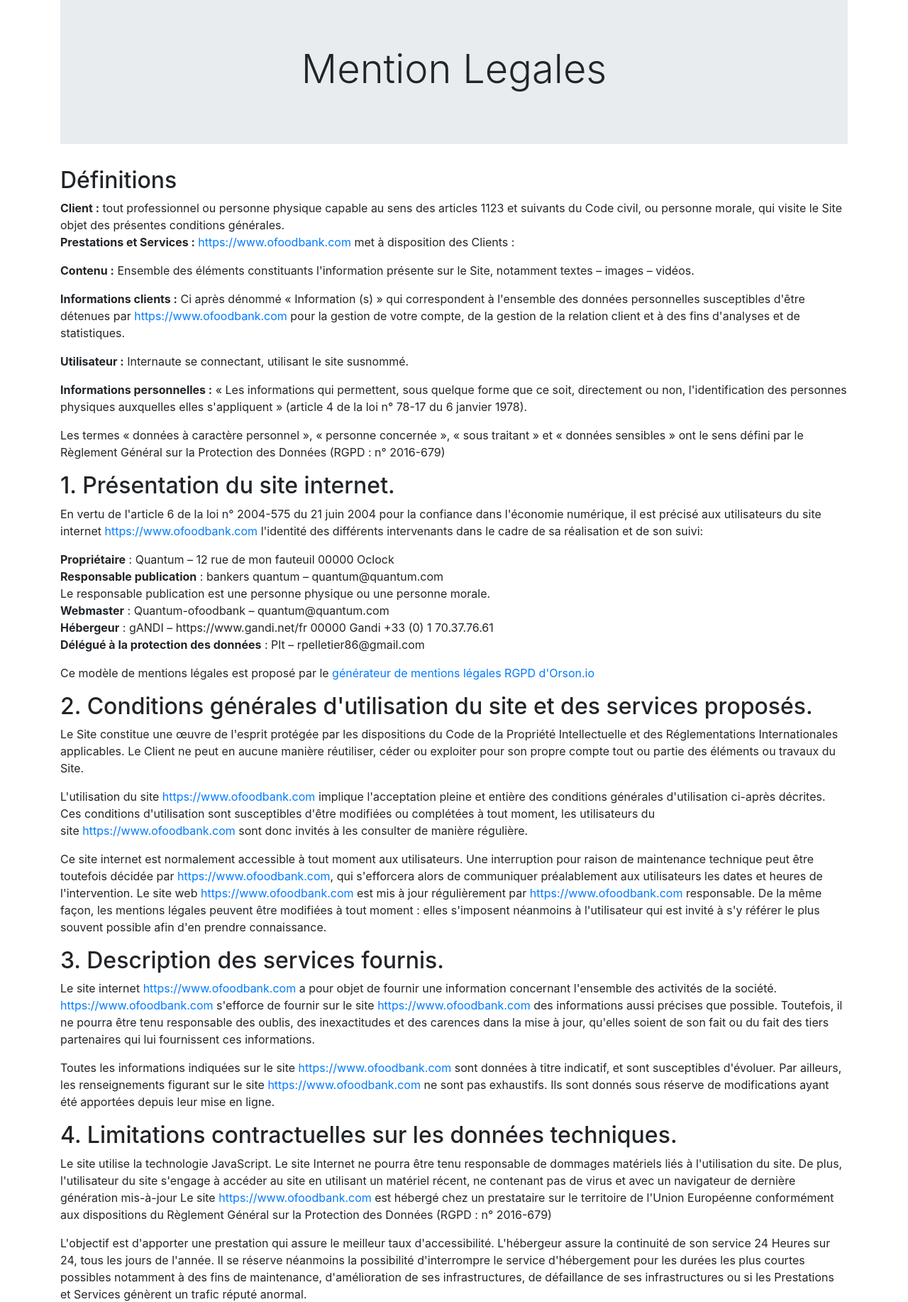
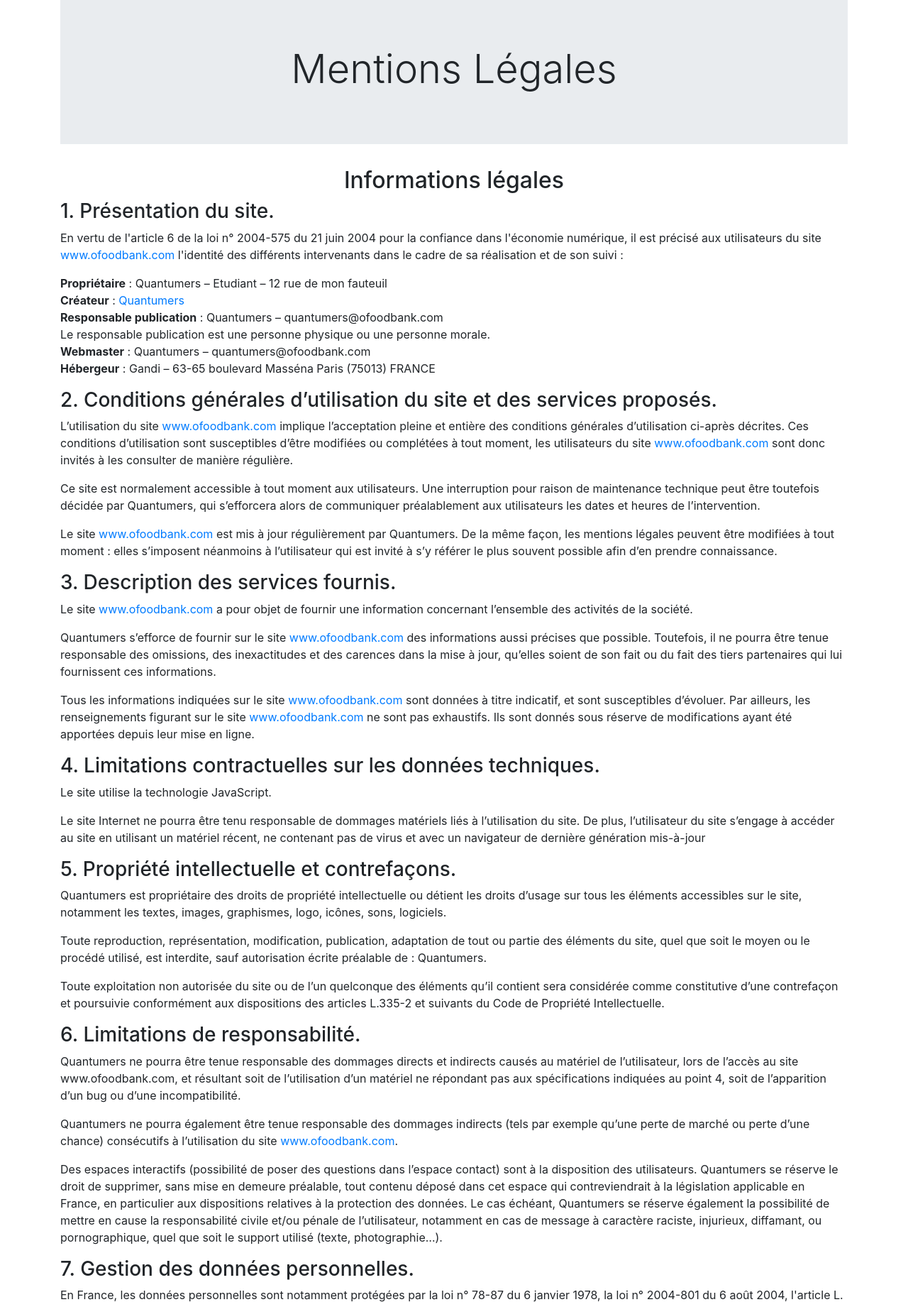
Before and after one commit to natacha-h/Dons-Alimentaire_OFoodBank, a Symfony app: template templates/main/legal-mentions.html.twig in a window 1280 px wide. Shown: the part 221-2055 px from the top of the page at 71% size. Run offline with Twig, Linux system fonts and the light colour scheme; the template is opened without the code that fills it, so the values that code supplies are empty; some libraries are stand-ins or nearby versions.

Commit message:
ajout et changement des textes ds les about,contact et mention

```diff
--- a/templates/main/legal-mentions.html.twig
+++ b/templates/main/legal-mentions.html.twig
@@ -8,66 +8,66 @@
 
         <div class="jumbotron jumbotron-fluid">
             <div class="container">
-                <h1 class="display-4"><center>Mention Legales</center></h1>
+                <h1 class="display-4"><center>Mentions Légales</center></h1>
             </div>
         </div>
 
-                <h2>Définitions</h2>
-                <p><b>Client&nbsp;:</b>&nbsp;tout professionnel ou personne physique capable au sens des articles 1123 et suivants du Code civil, ou personne morale, qui visite le Site objet des présentes conditions générales.<br>
-                <b>Prestations et Services&nbsp;:</b> <a href="https://www.ofoodbank.com">https://www.ofoodbank.com</a> met à disposition des Clients&nbsp;:</p>
-                <p><b>Contenu&nbsp;:</b>&nbsp;Ensemble des éléments constituants l'information présente sur le Site, notamment textes – images – vidéos.</p>
-                <p><b>Informations clients&nbsp;:</b> Ci après dénommé «&nbsp;Information (s)&nbsp;» qui correspondent à l'ensemble des données personnelles susceptibles d'être détenues par <a href="https://www.ofoodbank.com">https://www.ofoodbank.com</a> pour la gestion de votre compte, de la gestion de la relation client et à des fins d'analyses et de statistiques.</p>
-                <p><b>Utilisateur :</b> Internaute se connectant, utilisant le site susnommé.</p>
-                <p><b>Informations personnelles :</b> « Les informations qui permettent, sous quelque forme que ce soit, directement ou non, l'identification des personnes physiques auxquelles elles s'appliquent » (article 4 de la loi n° 78-17 du 6 janvier 1978).</p>
-                <p>Les termes «&nbsp;données à caractère personnel&nbsp;», «&nbsp;personne concernée&nbsp;», «&nbsp;sous traitant&nbsp;» et «&nbsp;données sensibles&nbsp;» ont le sens défini par le Règlement Général sur la Protection des Données (RGPD&nbsp;: n° 2016-679)</p>
+<center><h2>Informations légales</h2></center>
 
-                <h2>1. Présentation du site internet.</h2>
-                <p>En vertu de l'article 6 de la loi n° 2004-575 du 21 juin 2004 pour la confiance dans l'économie numérique, il est précisé aux utilisateurs du site internet&nbsp;<a href="https://www.ofoodbank.com">https://www.ofoodbank.com</a>&nbsp;l'identité des différents intervenants dans le cadre de sa réalisation et de son suivi:
-                </p><p><strong>Propriétaire</strong> :   Quantum   – 12 rue de mon fauteuil 00000 Oclock<br>
+<h3>1. Présentation du site.</h3>
+<p>En vertu de l'article 6 de la loi n° 2004-575 du 21 juin 2004 pour la confiance dans l'économie numérique, il est précisé aux utilisateurs du site <a href="http://www.ofoodbank.com/">www.ofoodbank.com</a> l'identité des différents intervenants dans le cadre de sa réalisation et de son suivi :</p>
+<p><strong>Propriétaire</strong> : Quantumers – Etudiant – 12 rue de mon fauteuil<br />
+<strong>Créateur</strong>  : <a href="https://www.ofoodbank.com">Quantumers</a><br />
+<strong>Responsable publication</strong> : Quantumers – quantumers@ofoodbank.com<br />
+Le responsable publication est une personne physique ou une personne morale.<br />
+<strong>Webmaster</strong> : Quantumers – quantumers@ofoodbank.com<br />
+<strong>Hébergeur</strong> : Gandi – 63-65 boulevard Masséna Paris (75013) FRANCE<br />
 
-                <strong>Responsable publication</strong> : bankers quantum – quantum@quantum.com<br>
-                Le responsable publication est une personne physique ou une personne morale.<br>
-                <strong>Webmaster</strong> : Quantum-ofoodbank – quantum@quantum.com<br>
-                <strong>Hébergeur</strong> : gANDI – https://www.gandi.net/fr 00000 Gandi +33 (0) 1 70.37.76.61<br>
-                <strong>Délégué à la protection des données</strong> : Plt – rpelletier86@gmail.com<br></p>
-                <div ng-bind-html="linkHTML"><p>Ce modèle de mentions légales est proposé par le <a href="https://fr.orson.io/1371/generateur-mentions-legales" title="générateur de mentions légales RGPD d">générateur de mentions légales RGPD d'Orson.io</a></p></div>
+<h3>2. Conditions générales d’utilisation du site et des services proposés.</h3>
+<p>L’utilisation du site <a href="http://www.ofoodbank.com/">www.ofoodbank.com</a> implique l’acceptation pleine et entière des conditions générales d’utilisation ci-après décrites. Ces conditions d’utilisation sont susceptibles d’être modifiées ou complétées à tout moment, les utilisateurs du site <a href="http://www.ofoodbank.com/">www.ofoodbank.com</a> sont donc invités à les consulter de manière régulière.</p>
+<p>Ce site est normalement accessible à tout moment aux utilisateurs. Une interruption pour raison de maintenance technique peut être toutefois décidée par Quantumers, qui s’efforcera alors de communiquer préalablement aux utilisateurs les dates et heures de l’intervention.</p>
+<p>Le site <a href="http://www.ofoodbank.com/">www.ofoodbank.com</a> est mis à jour régulièrement par Quantumers. De la même façon, les mentions légales peuvent être modifiées à tout moment : elles s’imposent néanmoins à l’utilisateur qui est invité à s’y référer le plus souvent possible afin d’en prendre connaissance.</p>
+<h3>3. Description des services fournis.</h3>
+<p>Le site <a href="http://www.ofoodbank.com/">www.ofoodbank.com</a> a pour objet de fournir une information concernant l’ensemble des activités de la société.</p>
+<p>Quantumers s’efforce de fournir sur le site <a href="http://www.ofoodbank.com/">www.ofoodbank.com</a> des informations aussi précises que possible. Toutefois, il ne pourra être tenue responsable des omissions, des inexactitudes et des carences dans la mise à jour, qu’elles soient de son fait ou du fait des tiers partenaires qui lui fournissent ces informations.</p>
+<p>Tous les informations indiquées sur le site <a href="http://www.ofoodbank.com/">www.ofoodbank.com</a> sont données à titre indicatif, et sont susceptibles d’évoluer. Par ailleurs, les renseignements figurant sur le site <a href="http://www.ofoodbank.com/">www.ofoodbank.com</a> ne sont pas exhaustifs. Ils sont donnés sous réserve de modifications ayant été apportées depuis leur mise en ligne.</p>
+<h3>4. Limitations contractuelles sur les données techniques.</h3>
+<p>Le site utilise la technologie JavaScript.</p>
+<p>Le site Internet ne pourra être tenu responsable de dommages matériels liés à l’utilisation du site. De plus, l’utilisateur du site s’engage à accéder au site en utilisant un matériel récent, ne contenant pas de virus et avec un navigateur de dernière génération mis-à-jour</p>
+<h3>5. Propriété intellectuelle et contrefaçons.</h3>
+<p>Quantumers est propriétaire des droits de propriété intellectuelle ou détient les droits d’usage sur tous les éléments accessibles sur le site, notamment les textes, images, graphismes, logo, icônes, sons, logiciels.</p>
+<p>Toute reproduction, représentation, modification, publication, adaptation de tout ou partie des éléments du site, quel que soit le moyen ou le procédé utilisé, est interdite, sauf autorisation écrite préalable de : Quantumers.</p>
+<p>Toute exploitation non autorisée du site ou de l’un quelconque des éléments qu’il contient sera considérée comme constitutive d’une contrefaçon et poursuivie conformément aux dispositions des articles L.335-2 et suivants du Code de Propriété Intellectuelle.</p>
+<h3>6. Limitations de responsabilité.</h3>
+<p>Quantumers ne pourra être tenue responsable des dommages directs et indirects causés au matériel de l’utilisateur, lors de l’accès au site www.ofoodbank.com, et résultant soit de l’utilisation d’un matériel ne répondant pas aux spécifications indiquées au point 4, soit de l’apparition d’un bug ou d’une incompatibilité.</p>
+<p>Quantumers ne pourra également être tenue responsable des dommages indirects (tels par exemple qu’une perte de marché ou perte d’une chance) consécutifs à l’utilisation du site <a href="http://www.ofoodbank.com/">www.ofoodbank.com</a>.</p>
+<p>Des espaces interactifs (possibilité de poser des questions dans l’espace contact) sont à la disposition des utilisateurs. Quantumers se réserve le droit de supprimer, sans mise en demeure préalable, tout contenu déposé dans cet espace qui contreviendrait à la législation applicable en France, en particulier aux dispositions relatives à la protection des données. Le cas échéant, Quantumers se réserve également la possibilité de mettre en cause la responsabilité civile et/ou pénale de l’utilisateur, notamment en cas de message à caractère raciste, injurieux, diffamant, ou pornographique, quel que soit le support utilisé (texte, photographie…).</p>
+<h3>7. Gestion des données personnelles.</h3>
+<p>En France, les données personnelles sont notamment protégées par la loi n° 78-87 du 6 janvier 1978, la loi n° 2004-801 du 6 août 2004, l'article L. 226-13 du Code pénal et la Directive Européenne du 24 octobre 1995.</p>
+<p>A l'occasion de l'utilisation du site <a href="http://www.ofoodbank.com/">www.ofoodbank.com</a>, peuvent êtres recueillies : l'URL des liens par l'intermédiaire desquels l'utilisateur a accédé au site <a href="http://www.ofoodbank.com/">www.ofoodbank.com</a>, le fournisseur d'accès de l'utilisateur, l'adresse de protocole Internet (IP) de l'utilisateur.</p>
+<p> En tout état de cause Quantumers ne collecte des informations personnelles relatives à l'utilisateur que pour le besoin de certains services proposés par le site <a href="http://www.ofoodbank.com/">www.ofoodbank.com</a>. L'utilisateur fournit ces informations en toute connaissance de cause, notamment lorsqu'il procède par lui-même à leur saisie. Il est alors précisé à l'utilisateur du site <a href="http://www.ofoodbank.com/">www.ofoodbank.com</a> l’obligation ou non de fournir ces informations.</p>
+<p>Conformément aux dispositions des articles 38 et suivants de la loi 78-17 du 6 janvier 1978 relative à l’informatique, aux fichiers et aux libertés, tout utilisateur dispose d’un droit d’accès, de rectification et d’opposition aux données personnelles le concernant, en effectuant sa demande écrite et signée, accompagnée d’une copie du titre d’identité avec signature du titulaire de la pièce, en précisant l’adresse à laquelle la réponse doit être envoyée.</p>
+<p>Aucune information personnelle de l'utilisateur du site <a href="http://www.ofoodbank.com/">www.ofoodbank.com</a> n'est publiée à l'insu de l'utilisateur, échangée, transférée, cédée ou vendue sur un support quelconque à des tiers. Seule l'hypothèse du rachat de Quantumers et de ses droits permettrait la transmission des dites informations à l'éventuel acquéreur qui serait à son tour tenu de la même obligation de conservation et de modification des données vis à vis de l'utilisateur du site <a href="http://www.ofoodbank.com/">www.ofoodbank.com</a>.</p>
+<p>Le site n'est pas déclaré à la CNIL car il ne recueille pas d'informations personnelles. .</p>
+<p>Les bases de données sont protégées par les dispositions de la loi du 1er juillet 1998 transposant la directive 96/9 du 11 mars 1996 relative à la protection juridique des bases de données.</p>
+<h3>8. Liens hypertextes et cookies.</h3>
+<p>Le site <a href="http://www.ofoodbank.com/">www.ofoodbank.com</a> contient un certain nombre de liens hypertextes vers d’autres sites, mis en place avec l’autorisation de Quantumers. Cependant, Quantumers n’a pas la possibilité de vérifier le contenu des sites ainsi visités, et n’assumera en conséquence aucune responsabilité de ce fait.</p>
+<p>La navigation sur le site <a href="http://www.ofoodbank.com/">www.ofoodbank.com</a> est susceptible de provoquer l’installation de cookie(s) sur l’ordinateur de l’utilisateur. Un cookie est un fichier de petite taille, qui ne permet pas l’identification de l’utilisateur, mais qui enregistre des informations relatives à la navigation d’un ordinateur sur un site. Les données ainsi obtenues visent à faciliter la navigation ultérieure sur le site, et ont également vocation à permettre diverses mesures de fréquentation.</p>
+<p>Le refus d’installation d’un cookie peut entraîner l’impossibilité d’accéder à certains services. L’utilisateur peut toutefois configurer son ordinateur de la manière suivante, pour refuser l’installation des cookies :</p>
+<p>Sous Internet Explorer : onglet outil (pictogramme en forme de rouage en haut a droite) / options internet. Cliquez sur Confidentialité et choisissez Bloquer tous les cookies. Validez sur Ok.</p>
+<p>Sous Firefox : en haut de la fenêtre du navigateur, cliquez sur le bouton Firefox, puis aller dans l'onglet Options. Cliquer sur l'onglet Vie privée.
+  Paramétrez les Règles de conservation sur :  utiliser les paramètres personnalisés pour l'historique. Enfin décochez-la pour  désactiver les cookies.</p>
+<p>Sous Safari : Cliquez en haut à droite du navigateur sur le pictogramme de menu (symbolisé par un rouage). Sélectionnez Paramètres. Cliquez sur Afficher les paramètres avancés. Dans la section "Confidentialité", cliquez sur Paramètres de contenu. Dans la section "Cookies", vous pouvez bloquer les cookies.</p>
+<p>Sous Chrome : Cliquez en haut à droite du navigateur sur le pictogramme de menu (symbolisé par trois lignes horizontales). Sélectionnez Paramètres. Cliquez sur Afficher les paramètres avancés. Dans la section "Confidentialité", cliquez sur préférences.  Dans l'onglet "Confidentialité", vous pouvez bloquer les cookies.</p>
 
-                <h2>2. Conditions générales d'utilisation du site et des services proposés.</h2>
-                <p>Le Site constitue une œuvre de l'esprit protégée par les dispositions du Code de la Propriété Intellectuelle et des Réglementations Internationales applicables.
-                Le Client ne peut en aucune manière réutiliser, céder ou exploiter pour son propre compte tout ou partie des éléments ou travaux du Site.</p>
-                <p>L'utilisation du site&nbsp;<a href="https://www.ofoodbank.com">https://www.ofoodbank.com</a>&nbsp;implique l'acceptation pleine et entière des conditions générales d'utilisation ci-après décrites. Ces conditions d'utilisation sont susceptibles d'être modifiées ou complétées à tout moment, les utilisateurs du site&nbsp;<a href="https://www.ofoodbank.com">https://www.ofoodbank.com</a>&nbsp;sont donc invités à les consulter de manière régulière.</p>
-                <p>Ce site internet est normalement accessible à tout moment aux utilisateurs. Une interruption pour raison de maintenance technique peut être toutefois décidée par <a href="https://www.ofoodbank.com">https://www.ofoodbank.com</a>, qui s'efforcera alors de communiquer préalablement aux utilisateurs les dates et heures de l'intervention.
-                Le site web&nbsp;<a href="https://www.ofoodbank.com">https://www.ofoodbank.com</a>&nbsp;est mis à jour régulièrement par <a href="https://www.ofoodbank.com">https://www.ofoodbank.com</a> responsable. De la même façon, les mentions légales peuvent être modifiées à tout moment : elles s'imposent néanmoins à l'utilisateur qui est invité à s'y référer le plus souvent possible afin d'en prendre connaissance.</p>
-
-                <h2>3. Description des services fournis.</h2>
-                <p>Le site internet&nbsp;<a href="https://www.ofoodbank.com">https://www.ofoodbank.com</a>&nbsp;a pour objet de fournir une information concernant l'ensemble des activités de la société.
-                <a href="https://www.ofoodbank.com">https://www.ofoodbank.com</a> s'efforce de fournir sur le site&nbsp;<a href="https://www.ofoodbank.com">https://www.ofoodbank.com</a>&nbsp;des informations aussi précises que possible. Toutefois, il ne pourra être tenu responsable des oublis, des inexactitudes et des carences dans la mise à jour, qu'elles soient de son fait ou du fait des tiers partenaires qui lui fournissent ces informations.</p>
-                <p>Toutes les informations indiquées sur le site&nbsp;<a href="https://www.ofoodbank.com">https://www.ofoodbank.com</a>&nbsp;sont données à titre indicatif, et sont susceptibles d'évoluer. Par ailleurs, les renseignements figurant sur le site&nbsp;<a href="https://www.ofoodbank.com">https://www.ofoodbank.com</a>&nbsp;ne sont pas exhaustifs. Ils sont donnés sous réserve de modifications ayant été apportées depuis leur mise en ligne.</p>
-
-                <h2>4. Limitations contractuelles sur les données techniques.</h2>
-                <p>Le site utilise la technologie JavaScript.
-                Le site Internet ne pourra être tenu responsable de dommages matériels liés à l'utilisation du site. De plus, l'utilisateur du site s'engage à accéder au site en utilisant un matériel récent, ne contenant pas de virus et avec un navigateur de dernière génération mis-à-jour
-                Le site <a href="https://www.ofoodbank.com">https://www.ofoodbank.com</a> est hébergé chez un prestataire sur le territoire de l'Union Européenne conformément aux dispositions du Règlement Général sur la Protection des Données (RGPD&nbsp;: n° 2016-679)</p>
-                <p>L'objectif est d'apporter une prestation qui assure le meilleur taux d'accessibilité. L'hébergeur assure la continuité de son service 24 Heures sur 24, tous les jours de l'année. Il se réserve néanmoins la possibilité d'interrompre le service d'hébergement pour les durées les plus courtes possibles notamment à des fins de maintenance, d'amélioration de ses infrastructures, de défaillance de ses infrastructures ou si les Prestations et Services génèrent un trafic réputé anormal.</p>
-                <p><a href="https://www.ofoodbank.com">https://www.ofoodbank.com</a> et l'hébergeur ne pourront être tenus responsables en cas de dysfonctionnement du réseau Internet, des lignes téléphoniques ou du matériel informatique et de téléphonie lié notamment à l'encombrement du réseau empêchant l'accès au serveur.</p>
-
-                <h2>5. Propriété intellectuelle et contrefaçons.</h2>
-                <p><a href="https://www.ofoodbank.com">https://www.ofoodbank.com</a> est propriétaire des droits de propriété intellectuelle et détient les droits d'usage sur tous les éléments accessibles sur le site internet, notamment les textes, images, graphismes, logos, vidéos, icônes et sons.
-                Toute reproduction, représentation, modification, publication, adaptation de tout ou partie des éléments du site, quel que soit le moyen ou le procédé utilisé, est interdite, sauf autorisation écrite préalable de : <a href="https://www.ofoodbank.com">https://www.ofoodbank.com</a>.</p>
-                <p>Toute exploitation non autorisée du site ou de l'un quelconque des éléments qu'il contient sera considérée comme constitutive d'une contrefaçon et poursuivie conformément aux dispositions des articles L.335-2 et suivants du Code de Propriété Intellectuelle.</p>
-
-                <h2>6. Limitations de responsabilité.</h2>
-                <p><a href="https://www.ofoodbank.com">https://www.ofoodbank.com</a> agit en tant qu'éditeur du site. <a href="https://www.ofoodbank.com">https://www.ofoodbank.com</a> &nbsp;est responsable de la qualité et de la véracité du Contenu qu'il publie. </p>
-                <p><a href="https://www.ofoodbank.com">https://www.ofoodbank.com</a> ne pourra être tenu responsable des dommages directs et indirects causés au matériel de l'utilisateur, lors de l'accès au site internet <a href="https://www.ofoodbank.com">https://www.ofoodbank.com</a>, et résultant soit de l'utilisation d'un matériel ne répondant pas aux spécifications indiquées au point 4, soit de l'apparition d'un bug ou d'une incompatibilité.</p>
-                <p><a href="https://www.ofoodbank.com">https://www.ofoodbank.com</a> ne pourra également être tenu responsable des dommages indirects (tels par exemple qu'une perte de marché ou perte d'une chance) consécutifs à l'utilisation du site&nbsp;<a href="https://www.ofoodbank.com">https://www.ofoodbank.com</a>.
-                Des espaces interactifs (possibilité de poser des questions dans l'espace contact) sont à la disposition des utilisateurs. <a href="https://www.ofoodbank.com">https://www.ofoodbank.com</a> se réserve le droit de supprimer, sans mise en demeure préalable, tout contenu déposé dans cet espace qui contreviendrait à la législation applicable en France, en particulier aux dispositions relatives à la protection des données. Le cas échéant, <a href="https://www.ofoodbank.com">https://www.ofoodbank.com</a> se réserve également la possibilité de mettre en cause la responsabilité civile et/ou pénale de l'utilisateur, notamment en cas de message à caractère raciste, injurieux, diffamant, ou pornographique, quel que soit le support utilisé (texte, photographie …).</p>
-
-                <h2>7. Gestion des données personnelles.</h2>
-                <p>Le Client est informé des réglementations concernant la communication marketing, la loi du 21 Juin 2014 pour la confiance dans l'Economie Numérique, la Loi Informatique et Liberté du 06 Août 2004 ainsi que du Règlement Général sur la Protection des Données (RGPD&nbsp;: n° 2016-679). </p>
-
-                <h3>7.1 Responsables de la collecte des données personnelles</h3>
-                <p>Pour les Données Personnelles collectées dans le cadre de la création du compte personnel de l'Utilisateur et de sa navigation sur le Site, le responsable du traitement des Données Personnelles est : Quantum. <a href="https://www.ofoodbank.com">https://www.ofoodbank.com</a>est représenté par bankers quantum, son représentant légal</p>
-                <p>En tant que responsable du traitement des données qu'il collecte, <a href="https://www.ofoodbank.com">https://www.ofoodbank.com</a> s'engage à respecter le cadre des dispositions légales en vigueur. Il lui appartient notamment au Client d'établir les finalités de ses traitements de données, de fournir à ses prospects et clients, à partir de la collec...
+<h3>9. Droit applicable et attribution de juridiction.</h3>
+<p>Tout litige en relation avec l’utilisation du site <a href="http://www.ofoodbank.com/">www.ofoodbank.com</a> est soumis au droit français. Il est fait attribution exclusive de juridiction aux tribunaux compétents de Paris.</p>
+<h3>10. Les principales lois concernées.</h3>
+<p>Loi n° 78-17 du 6 janvier 1978, notamment modifiée par la loi n° 2004-801 du 6 août 2004 relative à l'informatique, aux fichiers et aux libertés.</p>
+<p> Loi n° 2004-575 du 21 juin 2004 pour la confiance dans l'économie numérique.</p>
+<h3>11. Lexique.</h3>
+<p>Utilisateur : Internaute se connectant, utilisant le site susnommé.</p>
+<p>Informations personnelles : « les informations qui permettent, sous quelque forme que ce soit, directement ou non, l'identification des personnes physiques auxquelles elles s'appliquent » (article 4 de la loi n° 78-17 du 6 janvier 1978).</p>
 
 
 {% endblock %}
```
Also changed, not shown: templates/main/about.html.twig (+40 -11 lines), templates/main/contact.html.twig (+6 -4 lines).
